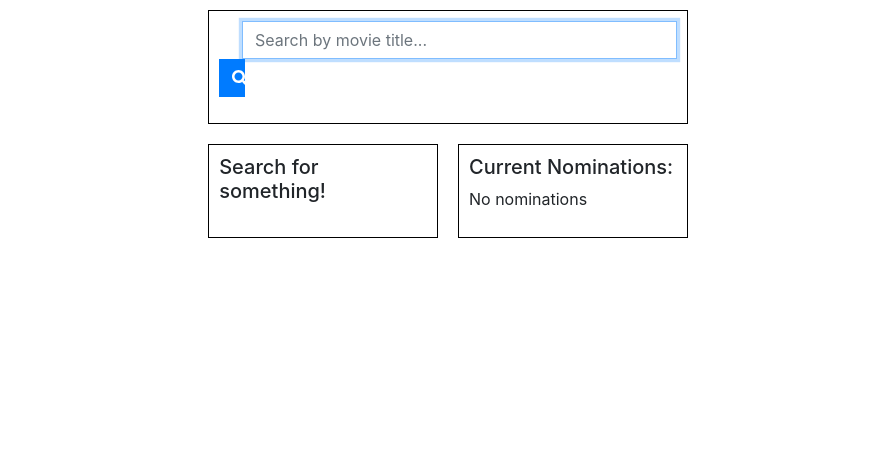
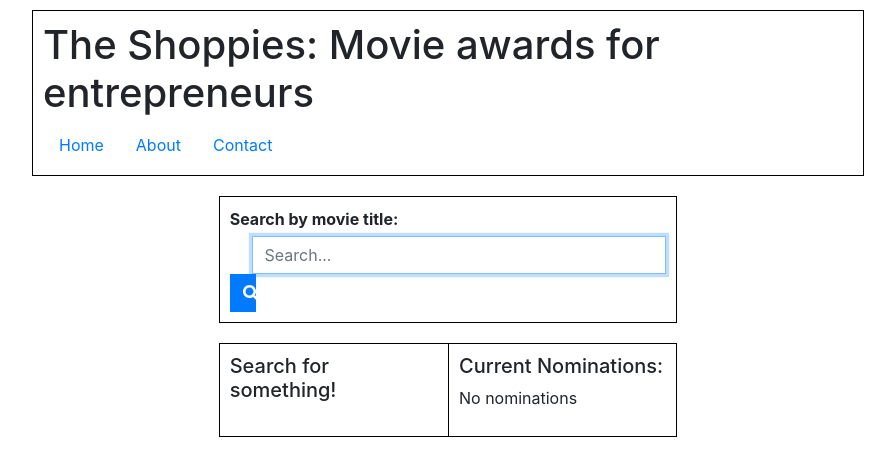
Before and after one commit to RonaldH-7/Shoppies, a React (Create React App) app: page / in a window 1280 px wide. Shown: the top 476 px of the page, without its empty margins (192-1087 px from the left). Built offline with nearby package versions, Linux system fonts and the light colour scheme.

Commit message:
Added navigation bar

```diff
--- a/src/App.js
+++ b/src/App.js
@@ -1,9 +1,186 @@
+// import React from 'react';
+// import { BrowserRouter, Route} from 'react-router-dom';
+// import Display from './components/Display';
+// import MovieDetail from './components/MovieDetail';
+// import Search from './components/Search';
+// import AlertDisplay from './components/AlertDisplay';
+// import Header from './components/Header';
+
+// import 'bootstrap/dist/css/bootstrap.min.css';
+// import './index.css';
+
+// class App extends React.Component {
+//     constructor() {
+//         super();
+//         this.state = {
+//             movieResults: [],
+//             nominations: [],
+//             search: "",
+//             searched: false,
+//             searchedTerm: "",
+//             error: "",
+//             showAlert: false,
+//             showAlertWarning: false
+//         };
+//         this.handleAdd = this.handleAdd.bind(this);
+//         this.handleRemove = this.handleRemove.bind(this);
+//         this.handleChange = this.handleChange.bind(this);
+//         this.handleSearch = this.handleSearch.bind(this);
+//         this.closeAlert = this.closeAlert.bind(this);
+//     }
+
+//     fetchMovies() {
+//         let uri = `http://www.omdbapi.com/?apikey=b49c2121&type=movie&s=${this.state.search}`;
+//         let encodedURI = encodeURI(uri)
+//         console.log(encodedURI);
+//         fetch(encodedURI)
+//             .then((response) => {
+//                 this.setState({
+//                     movieResults: []
+//                 });
+//                 return response.json();
+//             })
+//             .then((data) => {
+//                 if (data.Response === "True") {
+//                     data.Search.forEach((movie) => {
+//                         this.setState((prevState) => {
+//                             return {
+//                                 movieResults: [...prevState.movieResults, movie]
+//                             }
+//                         });
+//                     });
+//                 } else {
+//                     this.setState({
+//                         error: data.Error
+//                     });
+//                 }
+//             });
+//     }
+
+//     // ***************** Event Handlers *****************
+
+//     handleChange(event) {
+//         let {name, value} = event.target;
+
+//         this.setState({
+//             [name]: value
+//         });
+//     }
+
+//     handleSearch(event) {
+//         if (!event || (event && event.keyCode === 13)) {
+//             this.fetchMovies();
+//             this.setState((prevState) => {
+//                 return {
+//                     searched: true,
+//                     searchedTerm: prevState.search
+//                 }
+//             });
+//         }
+//     }
+
+//     handleAdd(key) {
+//         let targetMovie;
+
+//         if (this.state.nominations.length >= 5) {
+//             // alert("I am sorry, but you have too many nominations already... Dingus.");
+//             this.setState({
+//                 showAlertWarning: true
+//             });
+//         } else {
+//             for (let i = 0; i < this.state.movieResults.length; i++) {
+//                 let currentMovie = this.state.movieResults[i];
+//                 if (key === currentMovie.imdbID) {
+//                     targetMovie = currentMovie;
+//                     break;
+//                 }
+//             }
+
+//             this.setState((prevState) => {
+//                 return {
+//                     nominations: [...prevState.nominations, targetMovie]
+//                 }
+//             });
+//         }
+
+//         if (this.state.nominations.length === 4) {
+//             // alert("Awesome! You've added your 5 nominations");
+//             this.setState({
+//                 showAlert: true
+//             });
+//         }
+//     }
+
+//     handleRemove(key) {
+//         let copyState = this.state.nominations.filter((nomination) => {
+//             if (key !== nomination.imdbID) {
+//                 return true;
+//             }
+//             return false;
+//         });
+
+//         this.setState({
+//             nominations: copyState
+//         });
+//     }
+
+//     closeAlert(isWarning) {
+//         let property = "showAlert";
+
+//         if (isWarning) {
+//             property = "showAlertWarning";
+//         }
+
+//         this.setState({
+//             [property]: false
+//         });
+//     }
+
+//     render() {
+//         let results = this.state.searched ?
+//             `Results for "${this.state.searchedTerm}":` :
+//             "Search for something!"
+
+//         return (
+//             <div className="app-container">
+//                 <AlertDisplay show={this.state.showAlert} isWarning={false} handleClick={this.closeAlert} />
+//                 <AlertDisplay show={this.state.showAlertWarning} isWarning={true} handleClick={this.closeAlert} />
+
+//                 <Header />
+
+//                 <div className="grid-container">
+//                     <BrowserRouter>
+//                         <Route path="/" exact component={() => (
+//                             <Search handleChange={this.handleChange} handleSearch={this.handleSearch} value={this.state.search}/>
+//                         )} />
+//                         <Route path="/" exact component={() => (
+//                             <Display title={results} movies={this.state.movieResults} handleClick={this.handleAdd} displayNominate={true} nominations={this.state.nominations} error={this.state.error} />
+//                         )} />
+//                         <Route path="/" exact component={() => (
+//                             <Display title="Current Nominations:" movies={this.state.nominations} handleClick={this.handleRemove} displayNominate={false} nominations={this.state.nominations} error={this.state.error} />
+//                         )} />
+//                         <Route path="/:imdbID" render={(props) => (
+//                             <MovieDetail handleAdd={this.handleAdd} handleRemove={this.handleRemove} nominations={this.state.nominations} {...props} />
+//                         )}/>
+//                     </BrowserRouter>
+//                 </div>
+//             </div>
+//         );
+//     }
+// }
+
+// export default App;
+
 import React from 'react';
 import { BrowserRouter, Route} from 'react-router-dom';
 import Display from './components/Display';
 import MovieDetail from './components/MovieDetail';
 import Search from './components/Search';
 import AlertDisplay from './components/AlertDisplay';
+import Header from './components/Header';
+import About from './components/About';
+import Contact from './components/Contact';
+
 import 'bootstrap/dist/css/bootstrap.min.css';
 import './index.css';
 
@@ -144,8 +321,16 @@ class App extends React.Component {
                 <BrowserRouter>
                     <AlertDisplay show={this.state.showAlert} isWarning={false} handleClick={this.closeAlert} />
                     <AlertDisplay show={this.state.showAlertWarning} isWarning={true} handleClick={this.closeAlert} />
+
+                    <Header />
+                    <Route path="/about" exact component={() => (
+                        <About />
+                    )} />
+                    <Route path="/contact" exact component={() => (
+                        <Contact />
+                    )} />
+
                     <div className="grid-container">
-
                         <Route path="/" exact component={() => (
                             <Search handleChange={this.handleChange} handleSearch={this.handleSearch} value={this.state.search}/>
                         )} />
@@ -155,7 +340,7 @@ class App extends React.Component {
                         <Route path="/" exact component={() => (
                             <Display title="Current Nominations:" movies={this.state.nominations} handleClick={this.handleRemove} displayNominate={false} nominations={this.state.nominations} error={this.state.error} />
                         )} />
-                        <Route path="/:imdbID" render={(props) => (
+                        <Route path="/detail/:imdbID" render={(props) => (
                             <MovieDetail handleAdd={this.handleAdd} handleRemove={this.handleRemove} nominations={this.state.nominations} {...props} />
                         )}/>
                     </div>
--- /dev/null
+++ b/src/components/About.js
@@ -0,0 +1,23 @@
+import React from 'react';
+
+class About extends React.Component {
+    render() {
+        return (
+            <div className="about-container">
+                <h2>About</h2>
+                <p>
+                    This website aims to simplify the movie nomination process for the Shoppies,
+                    celebrated awards that recognize achievements in film by entrepreneurs.
+                    This website uses the <a href="http://www.omdbapi.com/" target="_blank" rel="noopener noreferrer">OMDb API</a> to allow you to save your favourite films that you feel deserve a nomination.
+                    You can select up to five nominees.
+                </p>
+                <p>
+                    The Shoppies are brought to you by <a href="https://www.shopify.com/" target="_blank" rel="noopener noreferrer">Shopify</a>, the leading cloud-based,
+                    multi-channel commerce platform that powers more than 1,000,000 businesses in approximately 175 countries worldwide.
+                </p>
+            </div>
+        );
+    }
+}
+
+export default About;
--- /dev/null
+++ b/src/components/Contact.js
@@ -0,0 +1,23 @@
+import React from 'react';
+
+class Contact extends React.Component {
+    render() {
+        return (
+            <div>
+                <h2>Contact</h2>
+                <p>
+                    This website was developed by Ronald Hua as part of his application for an internship at Shopify for Winter 2021.<br/>
+
+                    You can connect with Ron at:
+                </p>
+                <ul>
+                    <li><a href="mailto:ronald.hua7@gmail.com">ronald.hua7@gmail.com</a></li>
+                    <li><a href="https://linkedin.com/in/ronald-hua">linkedin.com/in/ronald-hua</a></li>
+                    <li><a href="https://github.com/RonaldH-7">github.com/RonaldH-7</a></li>
+                </ul>
+            </div>
+        );
+    }
+}
+
+export default Contact;
--- /dev/null
+++ b/src/components/Header.js
@@ -0,0 +1,15 @@
+import React from 'react';
+import Navigation from './Navigation';
+
+class Header extends React.Component {
+    render() {
+        return (
+            <header>
+                <h1>The Shoppies: Movie awards for entrepreneurs</h1>
+                <Navigation />
+            </header>
+        );
+    }
+}
+
+export default Header;
--- a/src/components/MovieDetail.js
+++ b/src/components/MovieDetail.js
@@ -69,7 +69,6 @@ class MovieDetail extends React.Component {
                         </div>
                         <p>Year: {this.state.movieInfo.Year}</p>
                         <p>Rated: {this.state.movieInfo.Rated}</p>
-                        <p>Released: {this.state.movieInfo.Released}</p>
                         <p>Runtime: {this.state.movieInfo.Runtime}</p>
                         <p>BoxOffice: {this.state.movieInfo.BoxOffice}</p>
                         <p>Plot: {this.state.movieInfo.Plot}</p>
--- a/src/components/MovieItem.js
+++ b/src/components/MovieItem.js
@@ -19,7 +19,7 @@ class MovieItem extends React.Component {
 
         return (
             <ListGroup.Item className="movieItem" variant="flush">
-                <Link to={`/${key}`}>
+                <Link to={`/detail/${key}`}>
                     {this.props.movie.Title}
                 </Link>
                 {button}
--- /dev/null
+++ b/src/components/Navigation.js
@@ -0,0 +1,28 @@
+import React from 'react';
+import Nav from 'react-bootstrap/Nav'
+
+class Navigation extends React.Component {
+    render() {
+        return (
+            <Nav>
+                <Nav.Item>
+                    <Nav.Link href="/">
+                        Home
+                    </Nav.Link>
+                </Nav.Item>
+                <Nav.Item>
+                    <Nav.Link href="/about">
+                        About
+                    </Nav.Link>
+                </Nav.Item>
+                <Nav.Item>
+                    <Nav.Link href="/contact">
+                        Contact
+                    </Nav.Link>
+                </Nav.Item>
+            </Nav>
+        );
+    }
+}
+
+export default Navigation;
--- a/src/components/Search.js
+++ b/src/components/Search.js
@@ -12,10 +12,10 @@ class Search extends React.Component {
     render() {
         return (
             <Form className="search-component" onSubmit={(event) => {event.preventDefault()}}>
-                <Form.Group controlId="search">
+                <p className="search-description"><strong>Search by movie title:</strong></p>
                 <Form.Control
                     type="text"
-                        placeholder="Search by movie title..."
+                    placeholder="Search..."
                     className="search"
                     name="search"
                     value={this.props.value}
@@ -30,7 +30,6 @@ class Search extends React.Component {
                 >
                     <FontAwesomeIcon icon={faSearch}></FontAwesomeIcon>
                 </Button>
-                </Form.Group>
             </Form>
         );
     }
--- a/src/index.css
+++ b/src/index.css
@@ -1,7 +1,12 @@
 .display {
     border: 1px solid black;
-    margin: 10px;
+    margin: 10px 0 10px 0;
     padding: 10px;
+    border-collapse: collapse;
+}
+
+.display:first-of-type {
+    border-right: 0px;
 }
 
 .flex-container {
@@ -28,9 +33,13 @@
 .search-component {
     grid-column-start: 1;
     grid-column-end: 3;
-    margin: 10px;
+    margin: 10px 0 10px 0;
     padding: 10px;
     border: 1px solid black;
+}
+
+.search-description {
+    margin-bottom: 5px;
 }
 
 .loading {
@@ -67,6 +76,12 @@
     display: inline;
 }
 
-.test {
-    width: 100%;
+header {
+    border: 1px solid black;
+    margin: 10px 0 10px 0;
+    padding: 10px;
 }
+
+.about-container {
+    width: 60%;
+}
```
Also changed, not shown: src/components/AlertDisplay.js (+5 -7 lines). Lines whose indentation alone changed are shown as unchanged.
